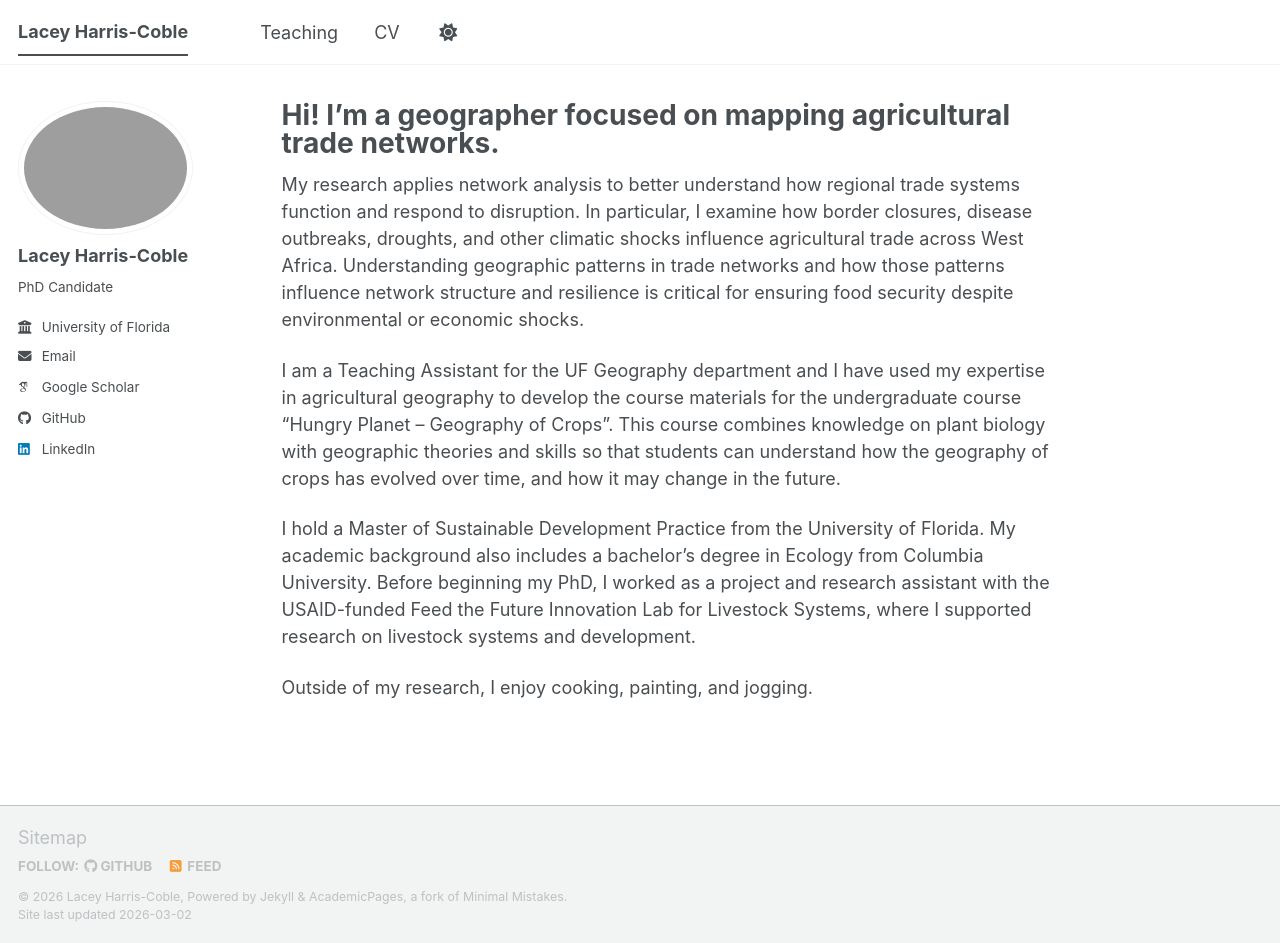
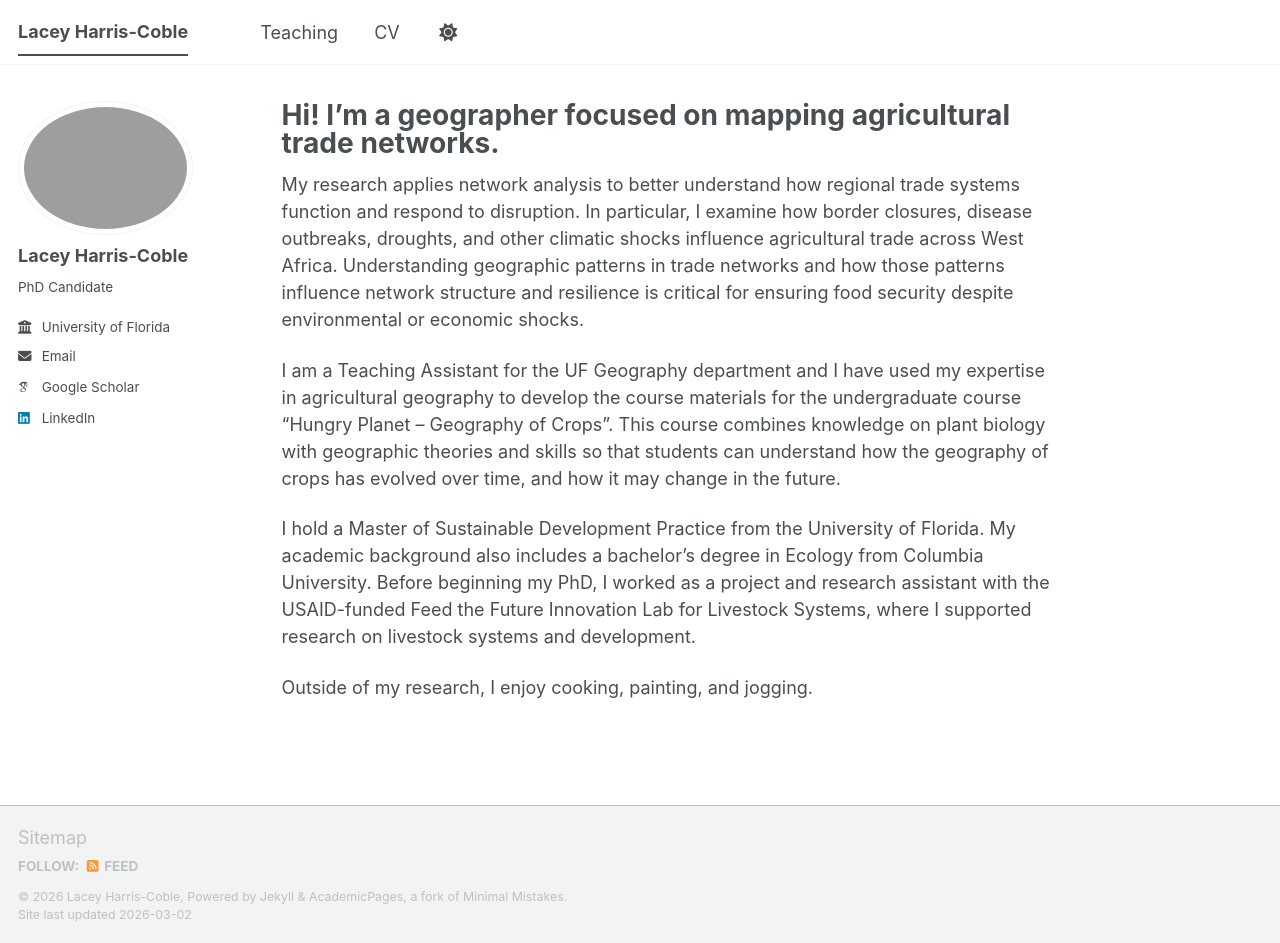
Before and after one commit to lharriscoble/lharriscoble.github.io, a Jekyll site: the page built from _pages/about.md, in a window 1280 px wide and 943 px high. Built offline with Jekyll 4.4.1, drawn with Linux system fonts in a browser that asks for light colours; some web fonts are replaced; a script bundle is joined from its source files by our own code; library files that are not in the unit come from our copies.

Commit message:
Update _config.yml

```diff
--- a/_config.yml
+++ b/_config.yml
@@ -51,7 +51,7 @@ author:
   bitbucket        : # Username - Update with your username on the site
   codepen          : # Username
   dribbble         : # Username
-  github           : "lharriscoble"
+  github           : #"lharriscoble"
   kaggle           : # Username
   stackoverflow    : # User number or user number and name (i.e., use "1" or "1/jeff-atwood")
 
```
